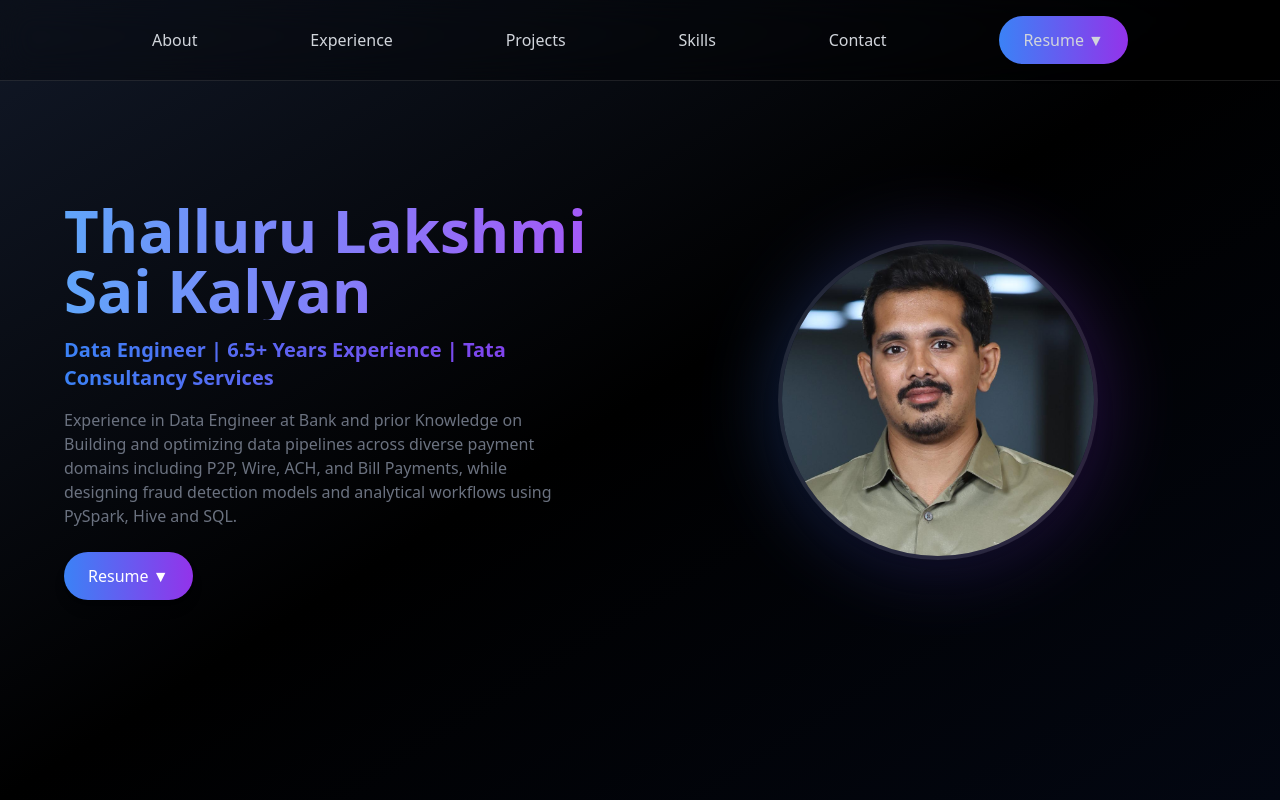
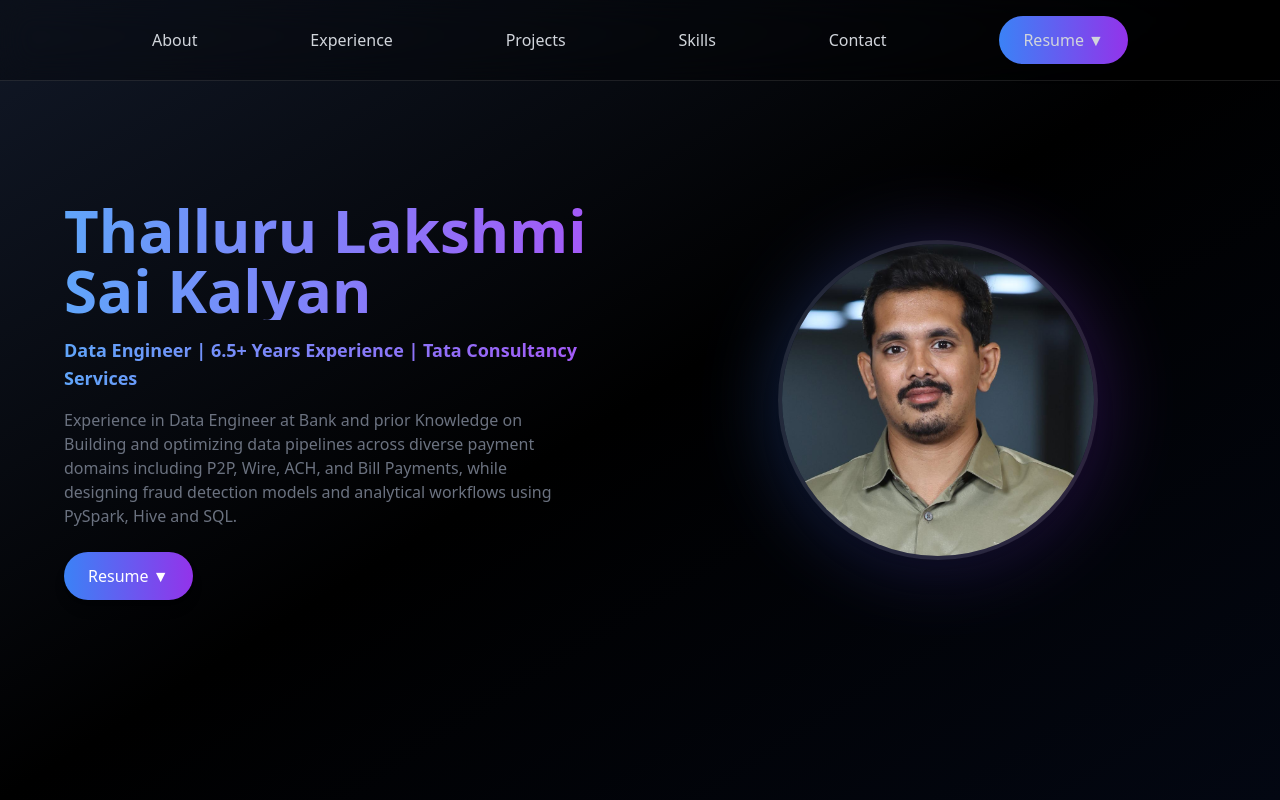
Before and after one commit to tlskalyan1996/portfolio, a React (Create React App) app: page / in a window 1280 px wide. Shown: the top 800 px of the page. Built offline with nearby package versions, Linux system fonts and the light colour scheme.

Commit message:
hero JS Changes

```diff
--- a/src/components/Hero.js
+++ b/src/components/Hero.js
@@ -16,7 +16,7 @@ const Hero = () => {
             Thalluru Lakshmi Sai Kalyan
           </h1>
 
-          <p className="text-xl font-bold bg-gradient-to-r from-blue-500 to-purple-600 bg-clip-text text-transparent mb-4">
+          <p className="text-lg font-semibold bg-gradient-to-r from-blue-400 to-purple-500 bg-clip-text text-transparent mb-4">
             Data Engineer | 6.5+ Years Experience | Tata Consultancy Services
           </p>
 
```
